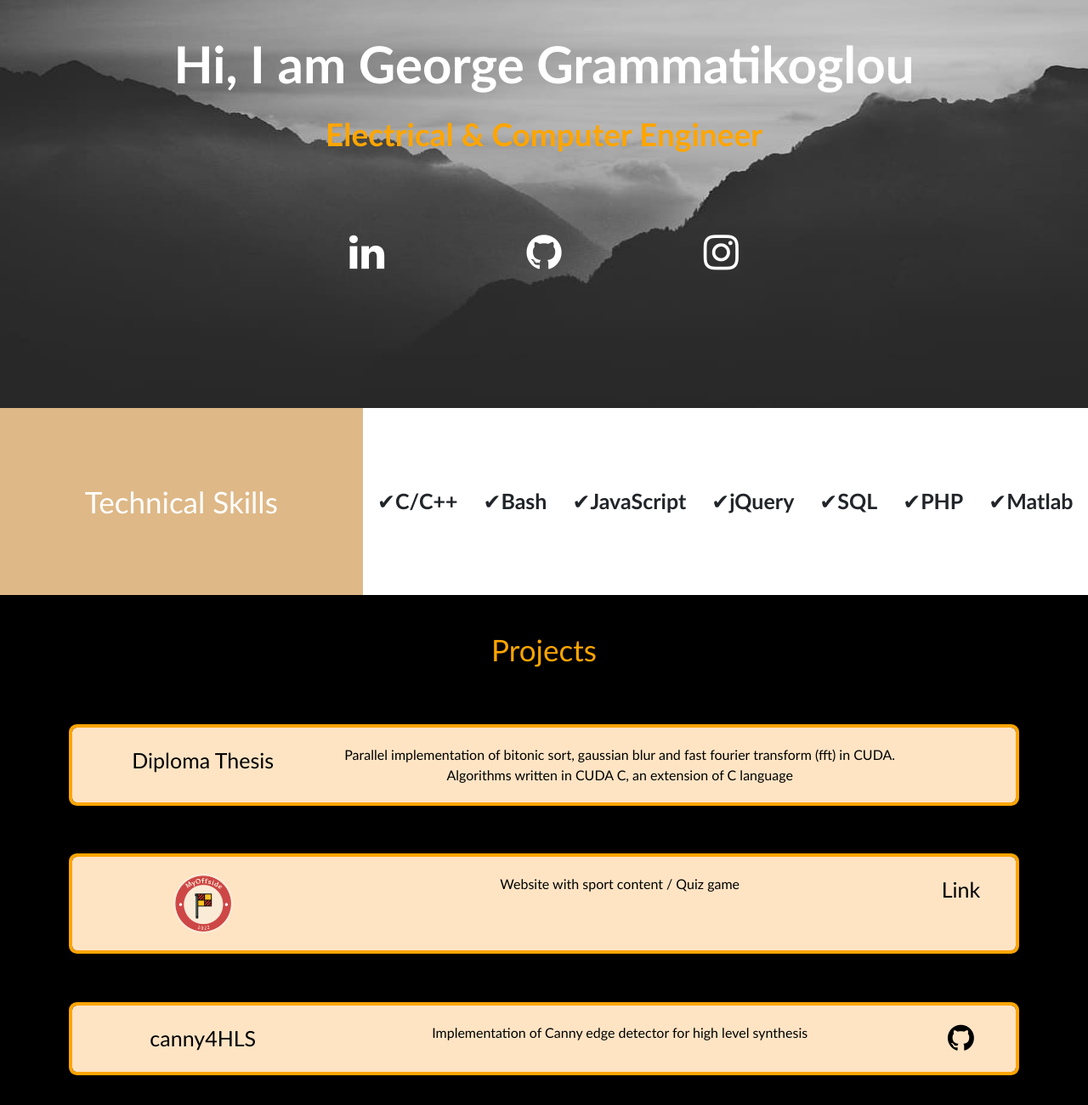
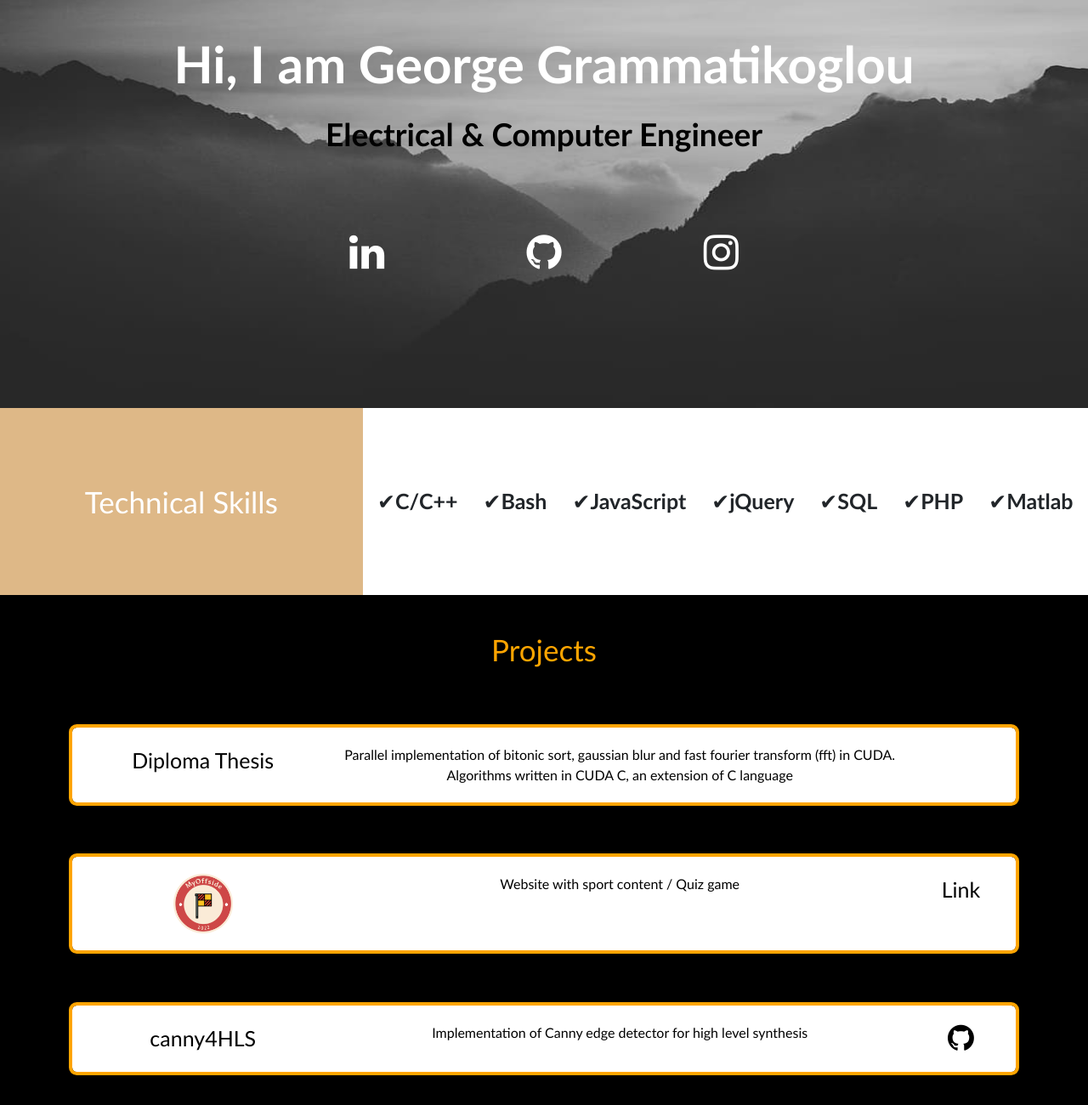
Before and after one commit to georgegrammat/georgegrammat.github.io, a plain HTML site: page index.html in a window 1280 px wide. Shown: the part 120-1420 px from the top of the page at 85% size. Drawn offline with nearby package versions, Linux system fonts and the light colour scheme.

Commit message:
change to button and electr. text

```diff
--- a/style.css
+++ b/style.css
@@ -20,6 +20,7 @@ button {
     font-weight: bold;
     color: white;
     background-color: orange;
+    border: none;
 }
 
 .header {
@@ -48,8 +49,7 @@ button {
     font-size: 37px;
     font-weight: bold;
     padding: 10px;
-    top: 100px;
-    color: orange;
+    color: black;
     transition: 1s;
 }
 
@@ -137,7 +137,7 @@ a#icons:hover {
 #proj1  {
     margin-top: 6%;
     padding: 20px;
-    background-color: bisque;
+    background-color: rgb(255, 255, 255);
     border-radius: 4pt;
     outline: 4px solid orange;
 }
@@ -172,7 +172,7 @@ a#icons:hover {
 #proj2  {
     margin-top: 6%;
     padding: 20px;
-    background-color: bisque;
+    background-color: rgb(255, 255, 255);
     border-radius: 4pt;
     outline: 4px solid orange;
 }
@@ -209,7 +209,7 @@ a#icons:hover {
 #proj3  {
     margin-top: 6%;
     padding: 20px;
-    background-color: bisque;
+    background-color: rgb(255, 255, 255);
     border-radius: 4pt;
     outline: 4px solid orange;
 }
```
